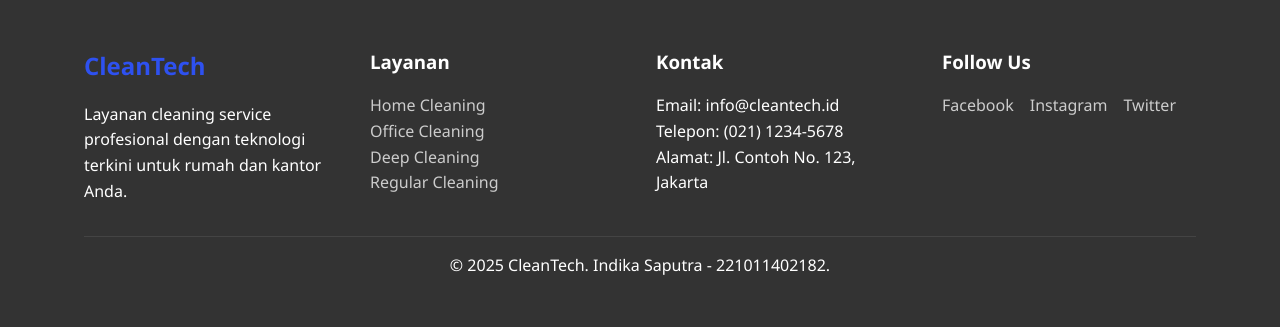
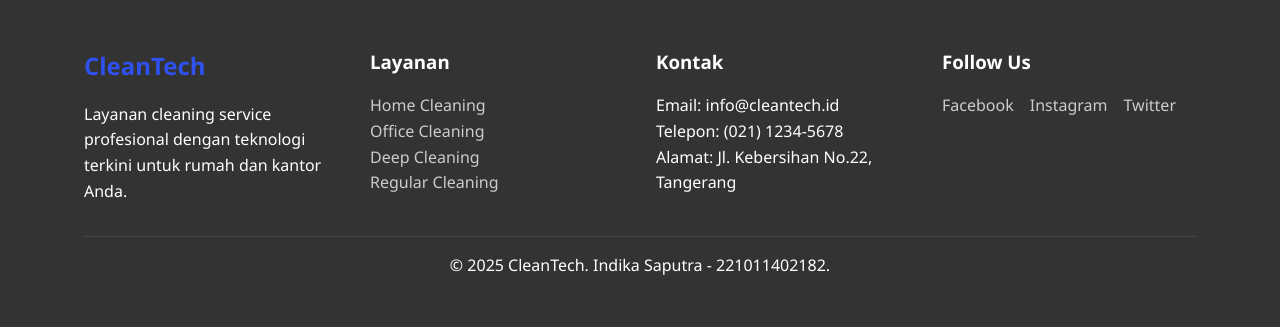
Before and after one commit to diktra825-arch/clean-tech, a PHP site: page /index.php in a window 1280 px wide. Shown: the part 1823-2150 px from the top of the page. Run offline with PHP 8.4, Linux system fonts and the light colour scheme; data that the repository does not hold is empty.

Commit message:
edit footer

```diff
--- a/includes/footer.php
+++ b/includes/footer.php
@@ -22,7 +22,7 @@
                     <h3 style="margin-bottom: 1rem;">Kontak</h3>
                     <p>Email: info@cleantech.id</p>
                     <p>Telepon: (021) 1234-5678</p>
-                    <p>Alamat: Jl. Contoh No. 123, Jakarta</p>
+                    <p>Alamat: Jl. Kebersihan No.22, Tangerang</p>
                 </div>
 
                 <div>
```
